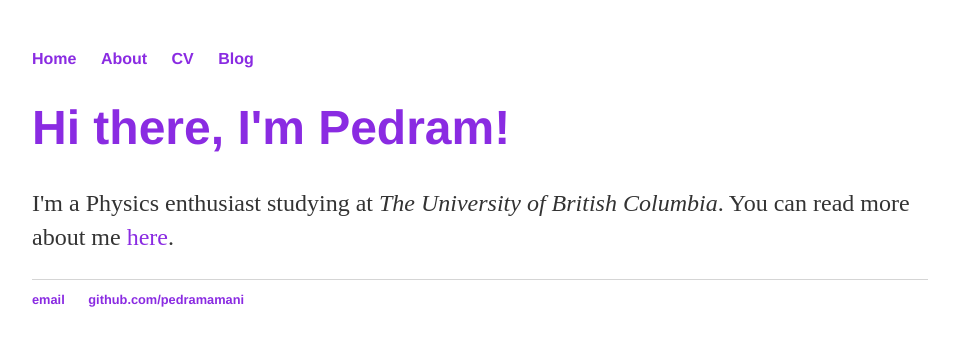
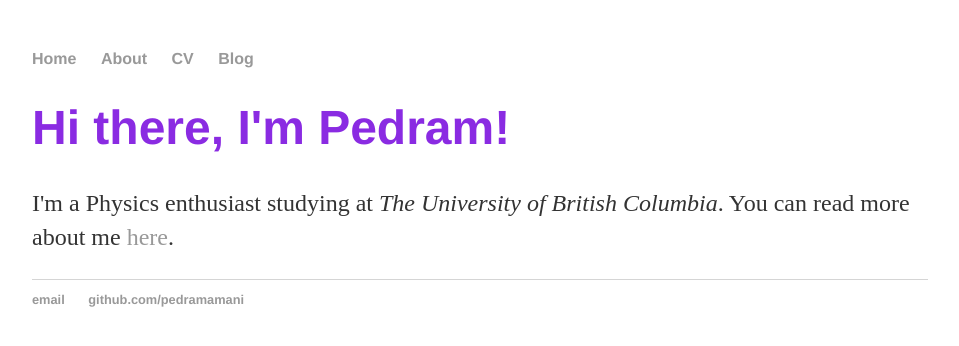
Before and after one commit to pedramamani/website, a Jekyll site: the page built from index.html, in a window 1280 px wide. Shown: the top 346 px of the page, without its empty margins (160-1119 px from the left). Built offline with Jekyll 4.4.1, drawn with Linux system fonts in a browser that asks for light colours.

Commit message:
Update main.css

```diff
--- a/css/main.css
+++ b/css/main.css
@@ -14,11 +14,10 @@ nav ul li, footer ul li {
 }
 a {
     text-decoration: none;
-    color: #8A2BE2;
+    color: #999;
 }
 a:hover {
     text-decoration: underline;
-    color: #8A2BE2;
 }
 h1 {
     font-size: 3em;
```
